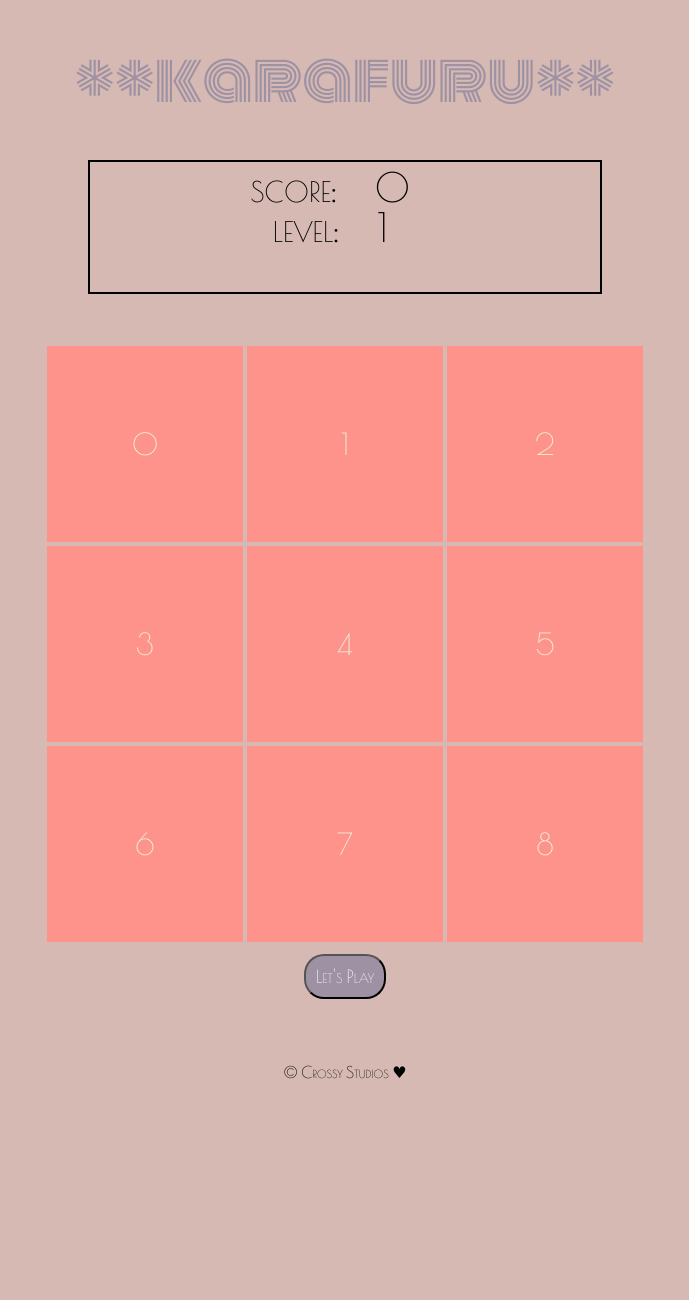
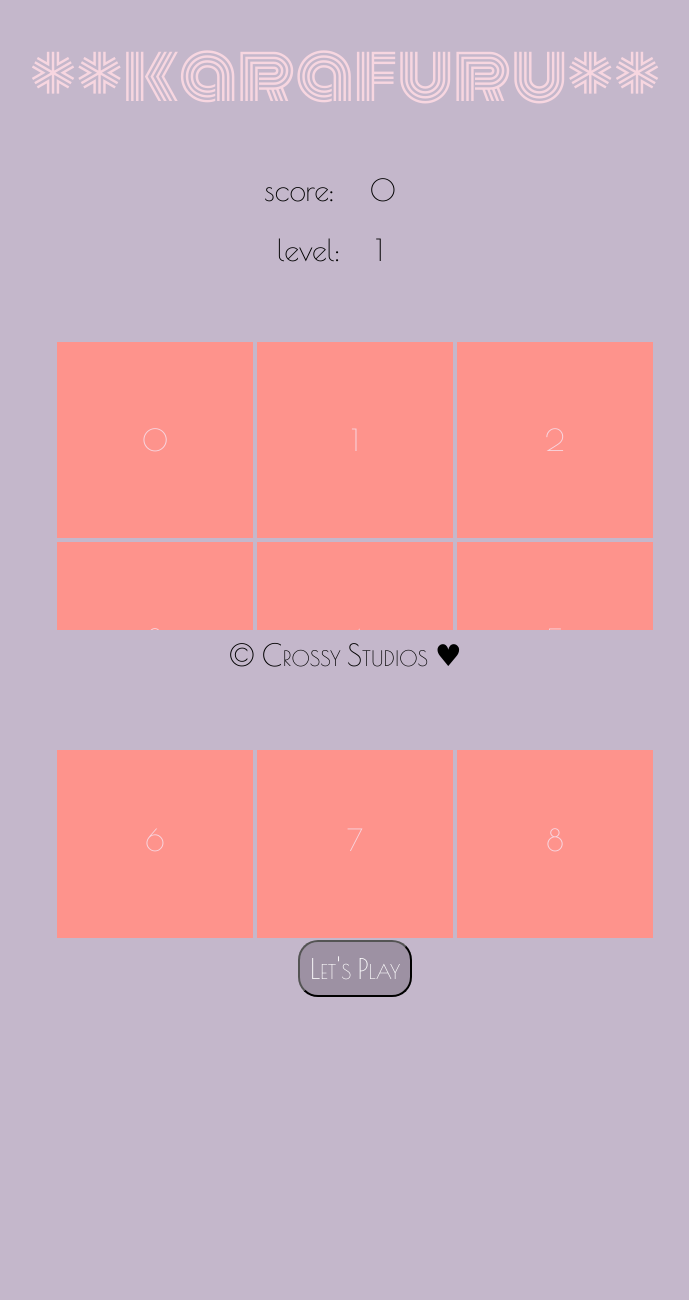
Before and after one commit to hannah2503/karafuru, a PHP site: page / in a window 1280 px wide. Shown: the whole page, without its empty margins (295-984 px from the left). Before the commit the page ends 1079 px from the top, so only its background shows below. Run offline with PHP 8.4, Linux system fonts and the light colour scheme; some libraries are stand-ins or nearby versions.

Commit message:
updated and reorganised css

```diff
--- a/css/style.css
+++ b/css/style.css
@@ -1,61 +1,40 @@
 body {
-  background: #D5B9B2;
+  background: #C4B7CB;
 
+}
+
+header, footer{
+  position:absolute;
+  right:0;
+  left:0;
+}
+
+header{
+  height: 400px;
+  line-height: 150px;
 }
 
 h1 {
   font-family: 'Monoton', cursive;
-  color: #9D91A3;
+  color: #F7D6E0;
   text-align: center;
-  margin: 30px;
-  padding: 20px;
-  font-size: 60px;
+  /*margin: 30px;
+  padding: 20px;*/
+  font-size: 70px;
 }
 
 p {
   text-align: center;
-}
-
-
-.score-board {
-  width: 500px;
-  height: 120px;
-  border: 2px solid black;
-  margin: 5px auto;
-  padding: 5px;
-  font-size: 40px;
-  font-family: 'Poiret One', cursive;
-  font-variant-caps: small-caps;
-}
-
-.level {
-  text-align: center;
-  padding: 20px;
-  margin: 10px;
-  font-family: 'Poiret One', cursive;
-}
-
-.score{
-  text-align: center;
-  margin: 10px;
-  padding: 20px;
-  font-family: 'Poiret One', cursive;
-}
-
-
-.matchStatus {
-  margin: 10px;
-  padding: 10px;
-  font-family: 'Poiret One', cursive;
-  font-size:  150px;
-  text-align: center;
+  font-size: 30px;
 }
 
 main {
   width: 700px;
   height: 700px;
+  padding: 300px;
   margin: 0 auto;
-  background-color: #D5B9B2;
+  background-color: #C4B7CB;
+  overflow:hidden;
 
 }
 
@@ -63,8 +42,8 @@ ul {
   width: 600px;
   height: 600px;
   margin: 0 auto;
-  background-color: #D5B9B2;
-  padding: 10px;
+  background-color: #C4B7CB;
+  /*padding: 10px;*/
   position: relative;
   display: block;
 }
@@ -74,7 +53,7 @@ li {
   height: 196px;
   margin: 2px;
   background-color: #FE938C;
-  color: #EEEFD7;
+  color: #F7D6E0;
   float: left;
   line-height: 196px;
   font-size: 30px;
@@ -86,7 +65,7 @@ li {
 button {
   margin: auto;
   padding: 10px;
-  font-size: 18px;
+  font-size: 28px;
   color: white;
   background-color: #9D91A3;
   border-radius: 20px;
@@ -96,10 +75,47 @@ button {
 }
 
 footer {
-  background-color: #D5B9B2;
+  background-color: #C4B7CB;
   float:  none;
   margin: 50px;
   padding: 10px;
   font-family: 'Poiret One', cursive;
   font-variant-caps: small-caps;
+  height:100px;
+  bottom:0;
 }
+
+
+
+
+.score-board {
+  width: 500px;
+  height: 120px;
+  margin: 5px auto;
+  padding: 5px;
+  font-size: 40px;
+  font-family: 'Poiret One', cursive;
+  line-height: 60px;
+}
+
+.level {
+  text-align: center;
+  padding: 10px;
+  margin: 20px;
+  font-family: 'Poiret One', cursive;
+}
+
+.score {
+  text-align: center;
+  padding: 10px;
+  margin: 20px;
+  font-family: 'Poiret One', cursive;
+}
+
+.matchStatus {
+  margin: 10px;
+  padding: 10px;
+  font-family: 'Poiret One', cursive;
+  font-size:  40px;
+  text-align: center;
+}
--- a/index.html
+++ b/index.html
@@ -26,26 +26,29 @@
   </header>
 
   <main>
-    <p class="matchStatus"></p>
+
+    <div id="overlay"><p class="matchStatus"></p></div>
     <ul class="grid">
-      <li class='square' id='0'>0</li>
-      <li class='square' id='1'>1</li>
-      <li class='square' id='2'>2</li>
-      <li class='square' id='3'>3</li>
-      <li class='square' id='4'>4</li>
-      <li class='square' id='5'>5</li>
-      <li class='square' id='6'>6</li>
-      <li class='square' id='7'>7</li>
-      <li class='square' id='8'>8</li>
+      <li class="square" id='0'>0</li>
+      <li class="square" id='1'>1</li>
+      <li class="square" id='2'>2</li>
+      <li class="square" id='3'>3</li>
+      <li class="square" id='4'>4</li>
+      <li class="square" id='5'>5</li>
+      <li class="square" id='6'>6</li>
+      <li class="square" id='7'>7</li>
+      <li class="square" id='8'>8</li>
     </ul>
-    <button class= 'playButton'>Let's Play</button>
+    <button class= "playButton">Let's Play</button>
 
   </main>
+
 
   <footer>
     <p> &copy; Crossy Studios &hearts;</p>
   </footer>
 
+
 </body>
 
 </html>
--- a/js/app.js
+++ b/js/app.js
@@ -103,7 +103,7 @@ $(() => {
     $matchStatus.text('');
     delay = 0;
     $level.text(`${level += 1}`);
-    $userArray =[];
+    $userArray = [];
     $squareSequence =[];
     randomColor = [];
 
```
